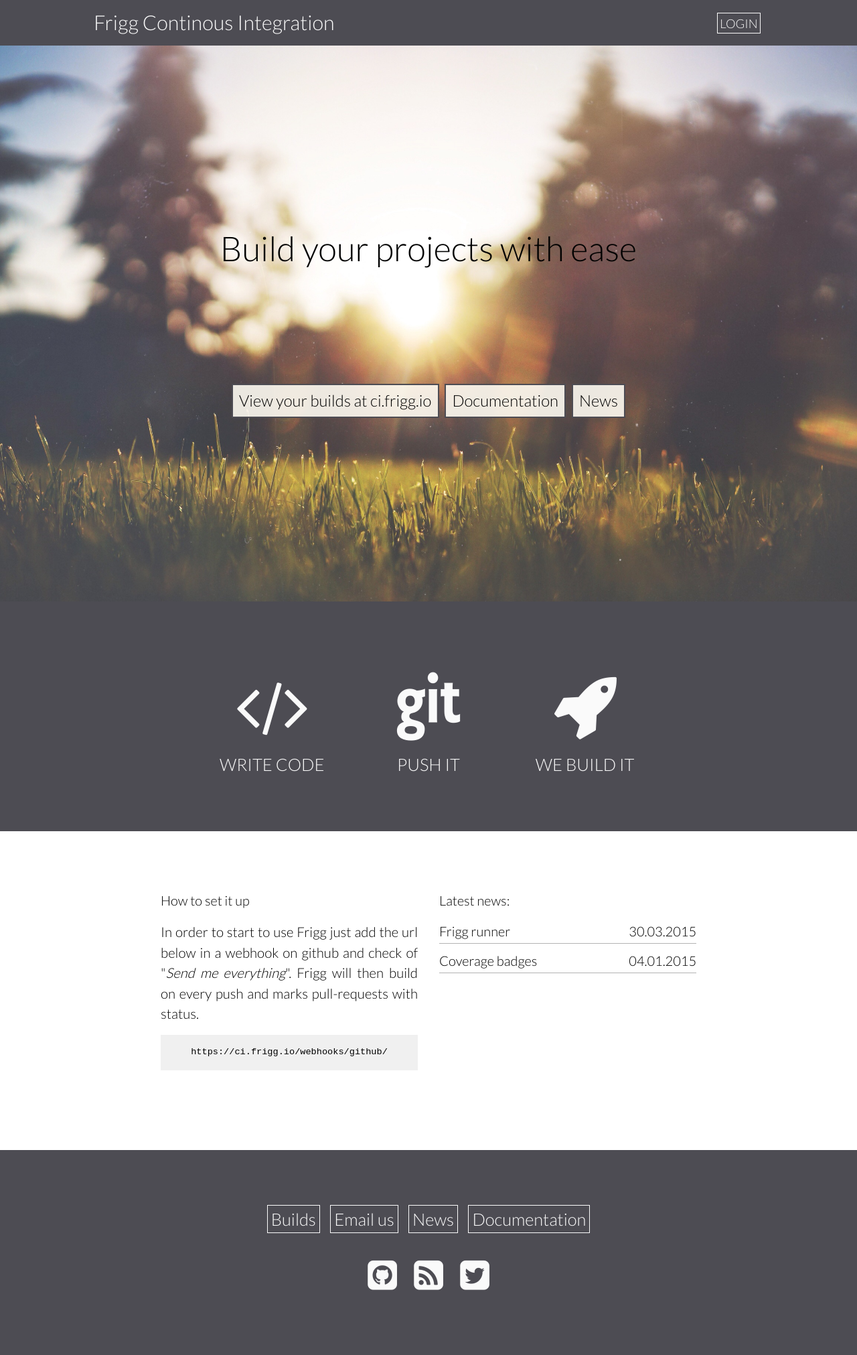
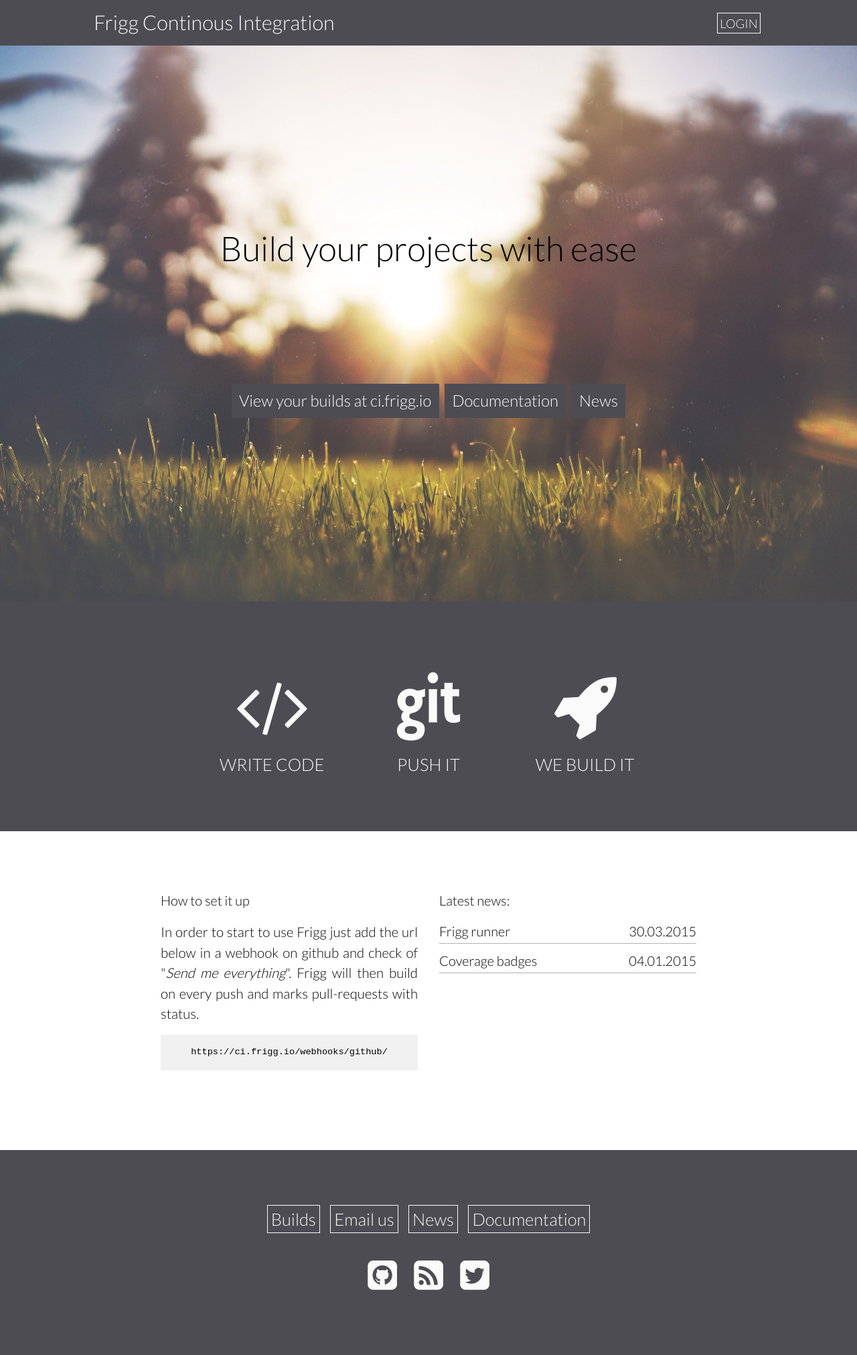
Before and after one commit to frigg/frigg.github.io, a Jekyll site: the page built from index.html, in a window 1280 px wide. Shown: the whole page at 67% size. Built offline with Jekyll 4.4.1, drawn with Linux system fonts in a browser that asks for light colours; nearby versions of some CDN libraries.

Commit message:
Changes landing page bg color

```diff
--- a/_sass/_landing_page.sass
+++ b/_sass/_landing_page.sass
@@ -20,8 +20,8 @@
     margin-top: 10em
 
     .btn
-      color: black
-      background: rgba(253, 250, 241, 0.9)
+      color: white
+      background-color: #4D4C53
 
       &:hover
         color: darken($color-btn, 10%)
```
